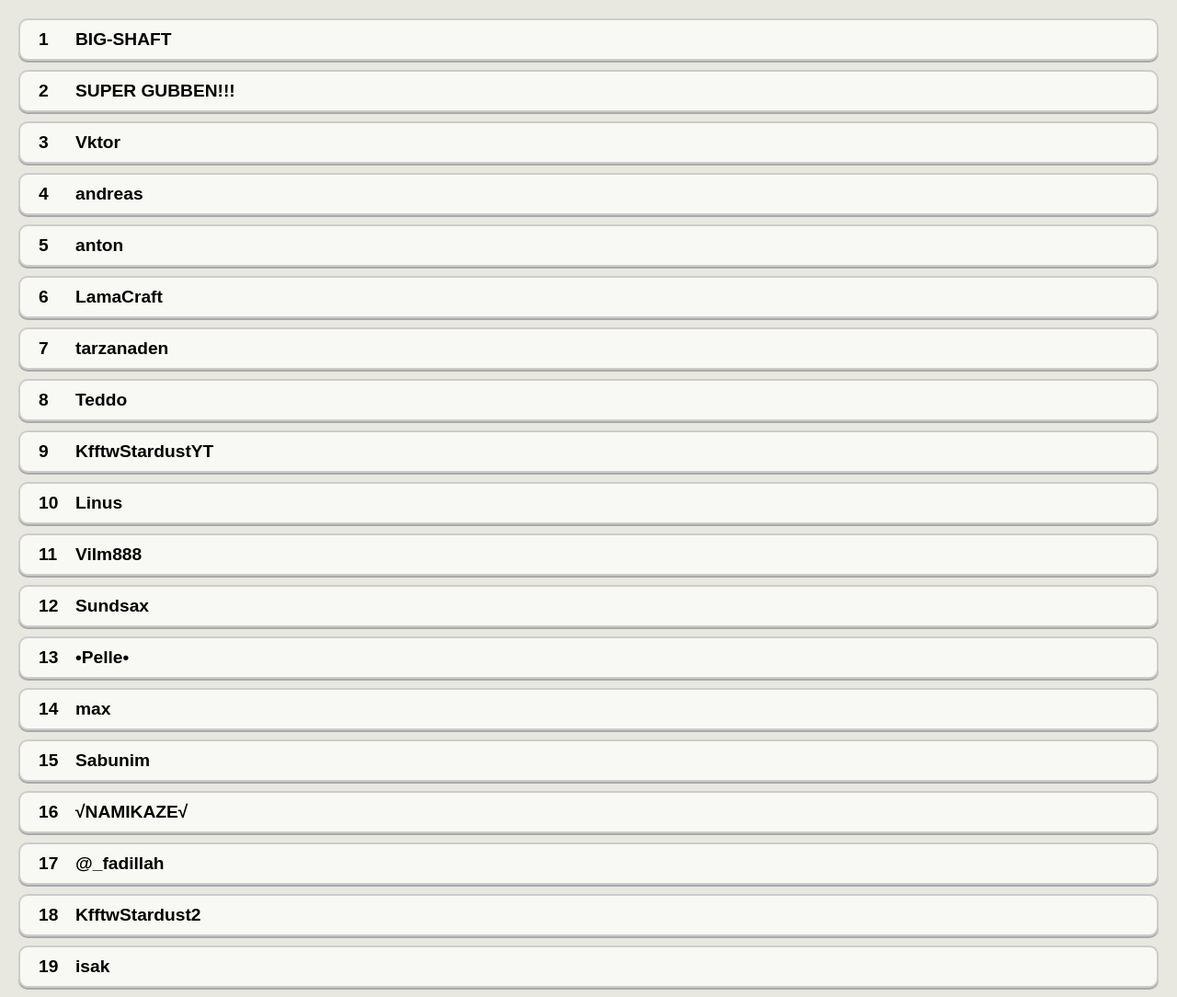
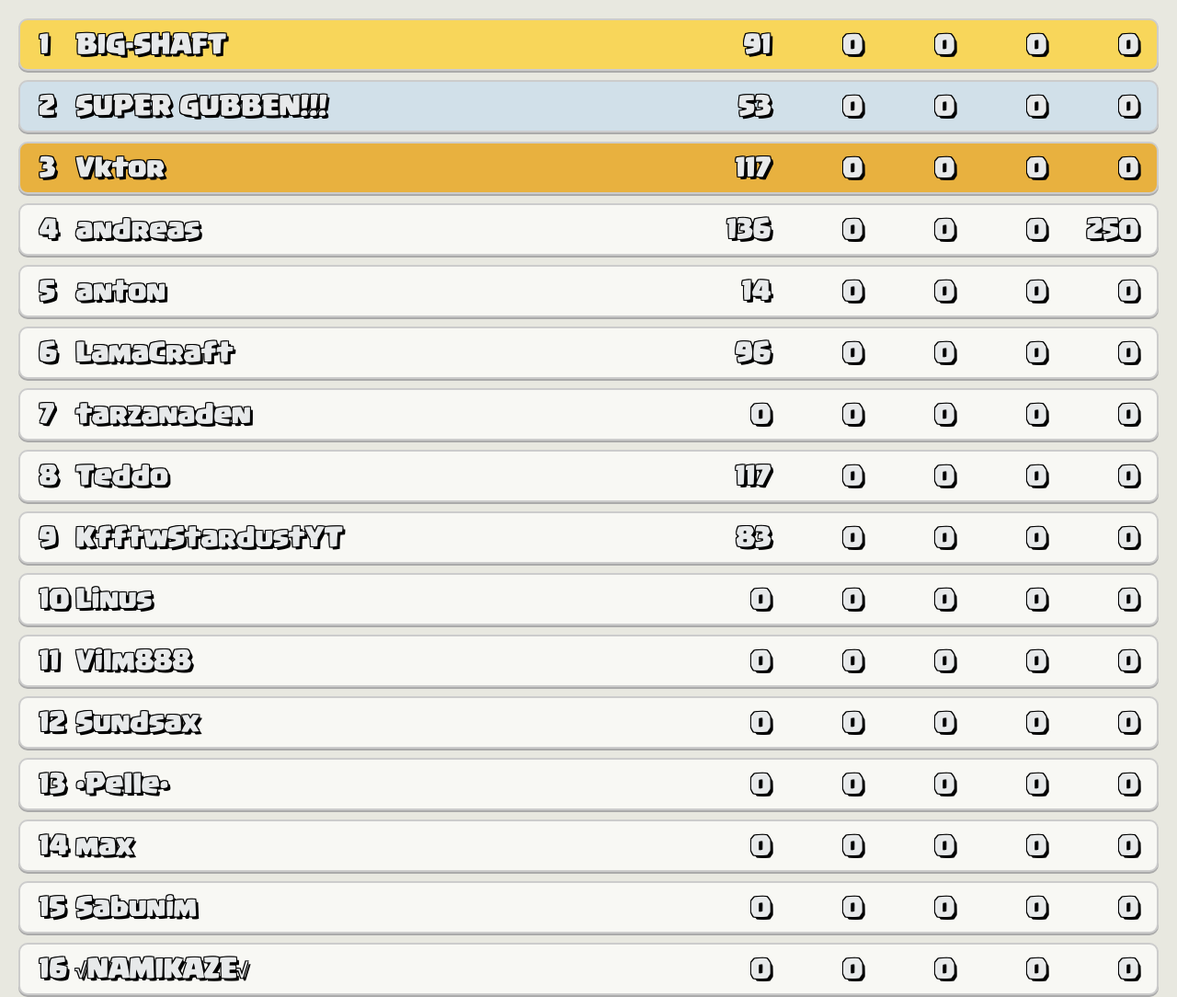
Before and after one commit to jabob14/clash-front, a plain HTML site: page index.html in a window 1280 px wide. Shown: the top 1084 px of the page at 92% size. Drawn offline with Linux system fonts and the light colour scheme.

Commit message:
Added font

```diff
--- a/script.js
+++ b/script.js
@@ -4,13 +4,29 @@ fetch('members.json')
     const membersContainer = document.getElementById("members");
     let rank = 1;
 
+    const rankColors = {
+      1: "#f8d65a",
+      2: "#d1e0e9",
+      3: "#e8b13f"
+    };
+
     for (const memberId in data.memberList) {
       const member = data.memberList[memberId];
       const row = document.createElement("div");
       row.className = "row";
+
+      if (rankColors[rank]) {
+        row.style.backgroundColor = rankColors[rank];
+      }
+
       row.innerHTML = `
         <div class="rank">${rank}</div>
         <div class="name">${member.name}</div>
+        <div class="donations">${member.donations}</div>
+        <div class="capital">${member.capitalAttacks}</div>
+        <div class="games">${member.clanGamesScore}</div>
+        <div class="stars">${member.clanWarLeagueStars}</div>
+        <div class="score">${member.totalScore}</div>
       `;
       membersContainer.appendChild(row);
       rank++;
--- a/style.css
+++ b/style.css
@@ -1,6 +1,13 @@
+@font-face {
+  font-family: 'ClanFont';
+  src: url('font.ttf') format('truetype');
+  font-weight: normal;
+  font-style: normal;
+}
+
 body {
   background-color: #e8e8e0;
-  font-family: Arial, sans-serif;
+  font-family: 'ClanFont', Arial, sans-serif;
   margin: 20px;
 }
 
@@ -14,7 +21,18 @@ body {
   margin-bottom: 10px;
   box-shadow: 0 2px 0 #aaa;
   font-weight: bold;
-  font-size: 1.2em;
+  font-size: 1.4em;
+  color: #E7E9EA;
+  text-shadow:
+  -1px -1px 0 black,
+   1px -1px 0 black,
+  -1px  1px 0 black,
+   1px  1px 0 black,
+   3px  3px 0 black;
+}
+
+.rank {
+  width: 40px;
 }
 
 .rank {
@@ -25,3 +43,12 @@ body {
   flex-grow: 1;
   text-align: left;
 }
+
+.donations,
+.capital,
+.games,
+.stars,
+.score {
+  width: 100px;
+  text-align: right;
+}
```
Also changed, not shown: font.ttf (added).
